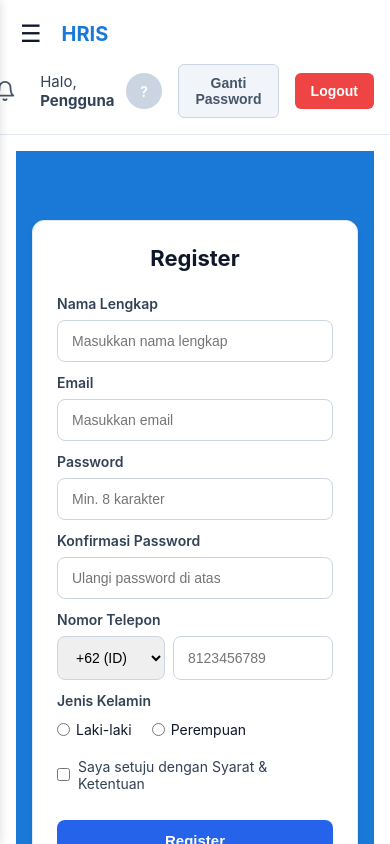
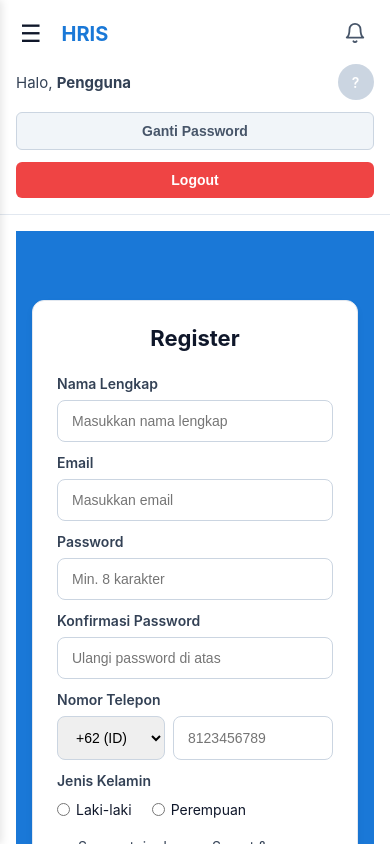
Before and after one commit to Tammam141/hris-frontend, a React (Vite) app: page /register in a window 390 px wide. Shown: the top 844 px of the page. Built offline with nearby package versions, Linux system fonts and the light colour scheme; no server answers; sample sign-in values are in the browser's storage.

Commit message:
perbaikan bug di hari libur

```diff
--- a/src/components/ui/layout.css
+++ b/src/components/ui/layout.css
@@ -157,19 +157,37 @@
 }
 
 @media (max-width: 480px) {
-
   /* Mobile Phones */
   .app-navbar {
-    flex-direction: row;
-    /* keep it row to show hamburger and brand */
-    justify-content: space-between;
-    flex-wrap: wrap;
+    flex-direction: column;
+    align-items: stretch;
     padding: 16px;
-    gap: 12px;
+    gap: 16px;
+  }
+
+  .app-navbar > div:first-child {
+    width: 100%;
+    /* Keep hamburger and brand together on the left */
   }
 
   .navbar-right {
     width: 100%;
-    justify-content: flex-end;
+    flex-direction: column;
+    align-items: stretch;
+    gap: 12px;
+  }
+
+  .navbar-user {
+    justify-content: space-between;
+    width: 100%;
+  }
+
+  .notif-bell-wrapper {
+    align-self: flex-end;
+    margin-top: -54px; /* Pull bell up to the top row next to brand */
+  }
+
+  .btn-logout {
+    width: 100%;
   }
 }
--- a/src/pages/HolidayPage.tsx
+++ b/src/pages/HolidayPage.tsx
@@ -68,7 +68,8 @@ export function HolidayPage() {
     setModalMode('edit');
     setSelectedHoliday(holiday);
     setName(holiday.name);
-    setDate(holiday.date.substring(0, 10));
+    const dateStr = holiday.date || (holiday as any).holiday_date || '';
+    setDate(dateStr.substring(0, 10));
     setIsCollectiveLeave(holiday.is_collective_leave);
     setIsModalOpen(true);
   }
@@ -161,7 +162,13 @@ export function HolidayPage() {
               ) : (
                 holidays.map(holiday => (
                   <tr key={holiday.id}>
-                    <td><div style={{ fontWeight: 600 }}>{format(parseISO(holiday.date), 'dd MMMM yyyy')}</div></td>
+                    <td>
+                      <div style={{ fontWeight: 600 }}>
+                        {holiday.date || (holiday as any).holiday_date
+                          ? format(parseISO(holiday.date || (holiday as any).holiday_date), 'dd MMMM yyyy')
+                          : '-'}
+                      </div>
+                    </td>
                     <td>{holiday.name}</td>
                     <td>
                       {holiday.is_collective_leave ? (
--- a/vite.config.js
+++ b/vite.config.js
@@ -1,20 +1,19 @@
 import { defineConfig } from 'vite'
 import react from '@vitejs/plugin-react'
-
 // Trigger full reload
-
 // https://vite.dev/config/
 export default defineConfig({
   plugins: [react()],
   server: {
+    host: true, // Membuka akses jaringan lokal (HP)
     port: 5173,
     proxy: {
       '/api': {
-        target: 'http://localhost:8080',
+        target: 'http://127.0.0.1:8080',
         changeOrigin: true,
       },
       '/ws': {
-        target: 'http://localhost:8080',
+        target: 'http://127.0.0.1:8080',
         ws: true,
       },
     },
```
